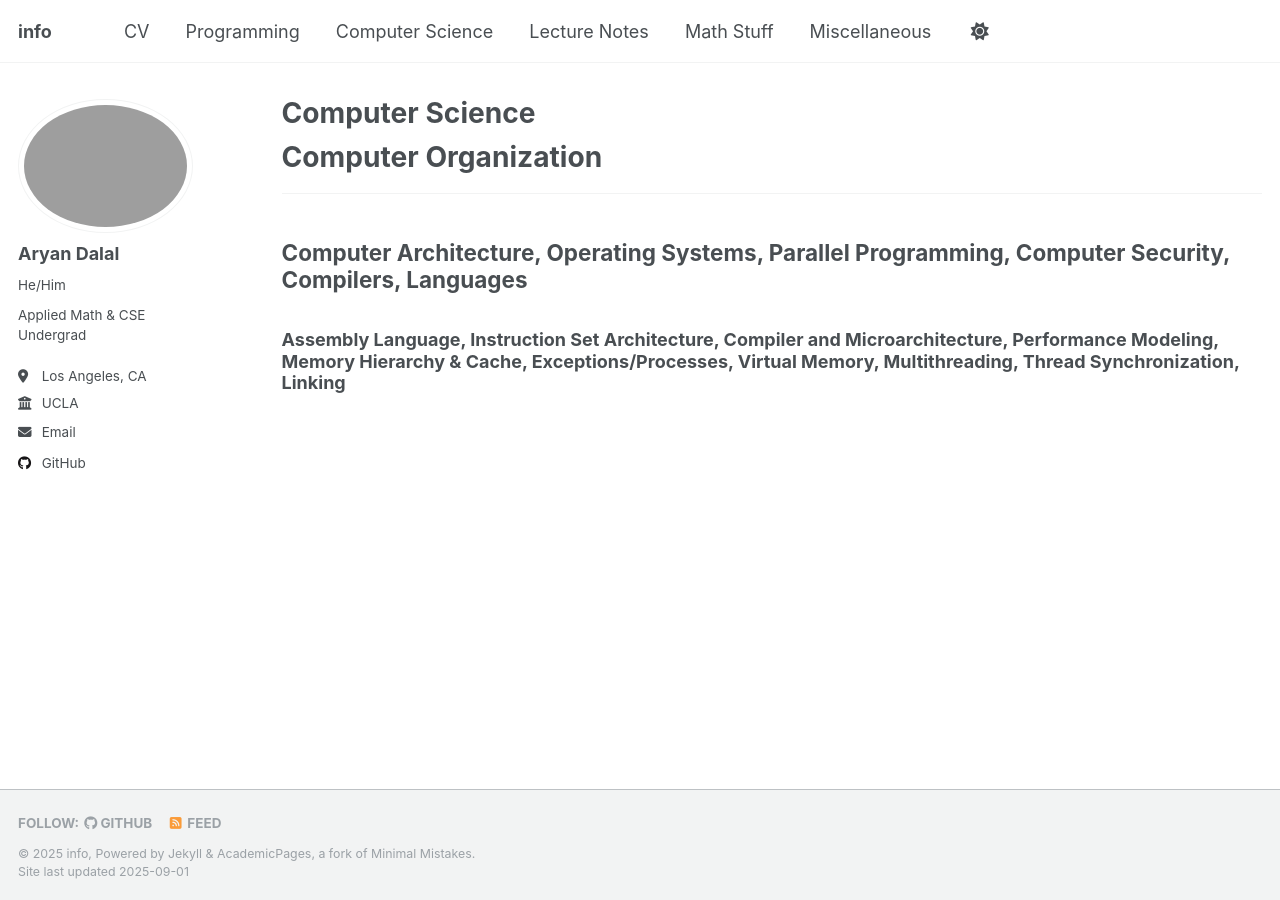
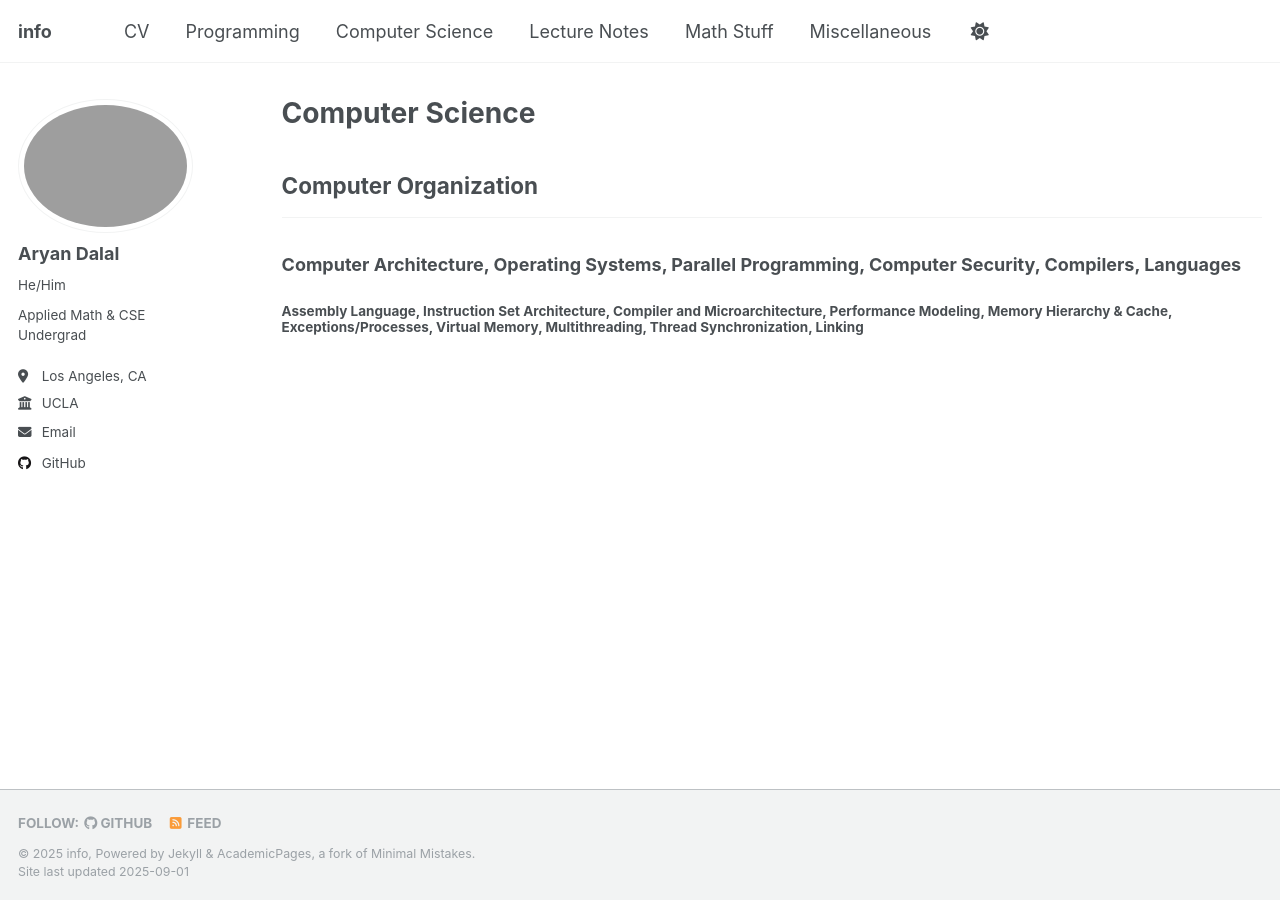
Before and after one commit to DalalAryan/DalalAryan.github.io, a Jekyll site: the page built from _pages/compsci.md, in a window 1280 px wide. Built offline with Jekyll 4.4.1, drawn with Linux system fonts in a browser that asks for light colours; a script that is not in the unit is left out.

```diff
--- a/_pages/compsci.md
+++ b/_pages/compsci.md
@@ -7,7 +7,7 @@ redirect_from:
   - /resume
 ---
 
-# Computer Organization
+## Computer Organization
 ------
-## Computer Architecture, Operating Systems, Parallel Programming, Computer Security, Compilers, Languages
-### Assembly Language, Instruction Set Architecture, Compiler and Microarchitecture, Performance Modeling, Memory Hierarchy & Cache, Exceptions/Processes, Virtual Memory, Multithreading, Thread Synchronization, Linking
+### Computer Architecture, Operating Systems, Parallel Programming, Computer Security, Compilers, Languages
+#### Assembly Language, Instruction Set Architecture, Compiler and Microarchitecture, Performance Modeling, Memory Hierarchy & Cache, Exceptions/Processes, Virtual Memory, Multithreading, Thread Synchronization, Linking
```
